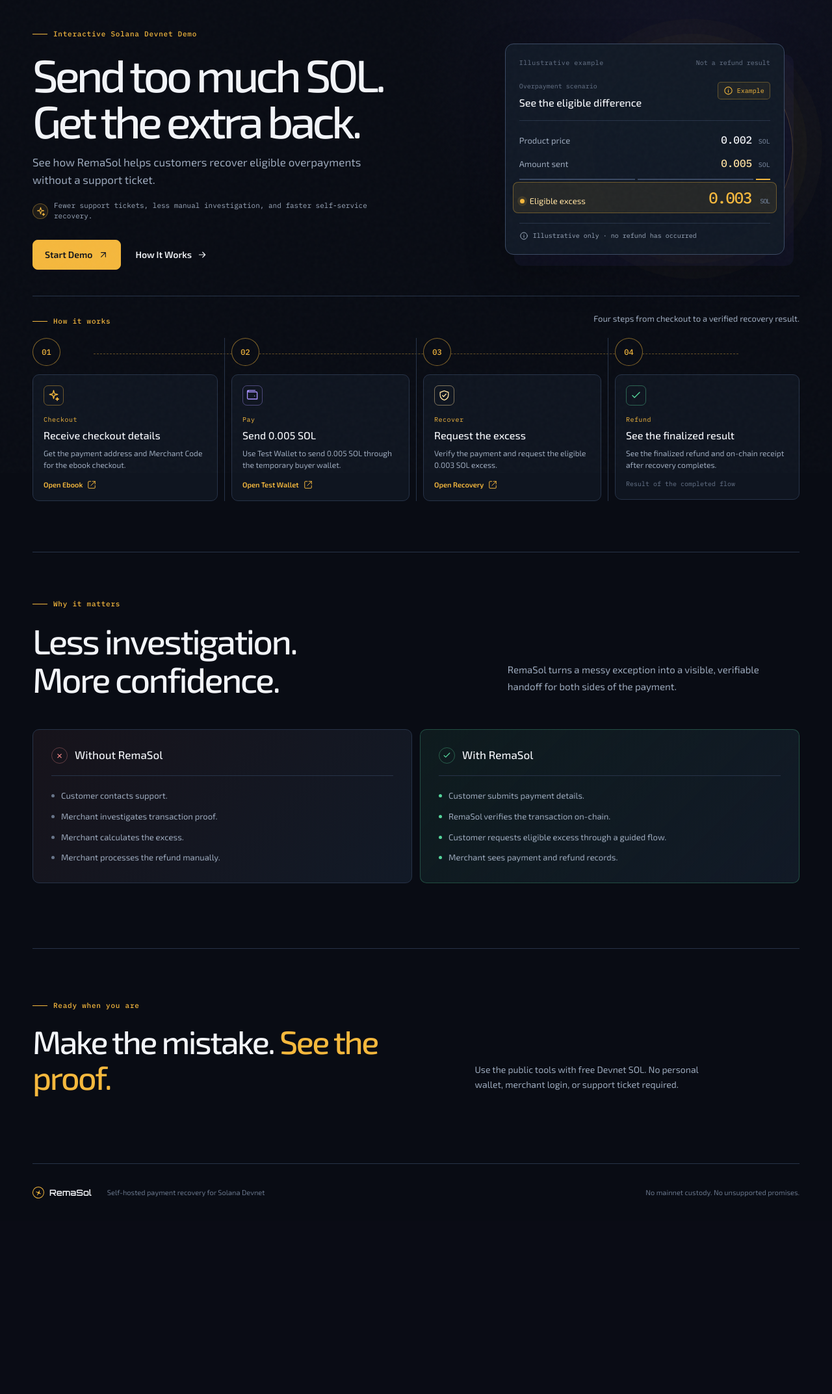
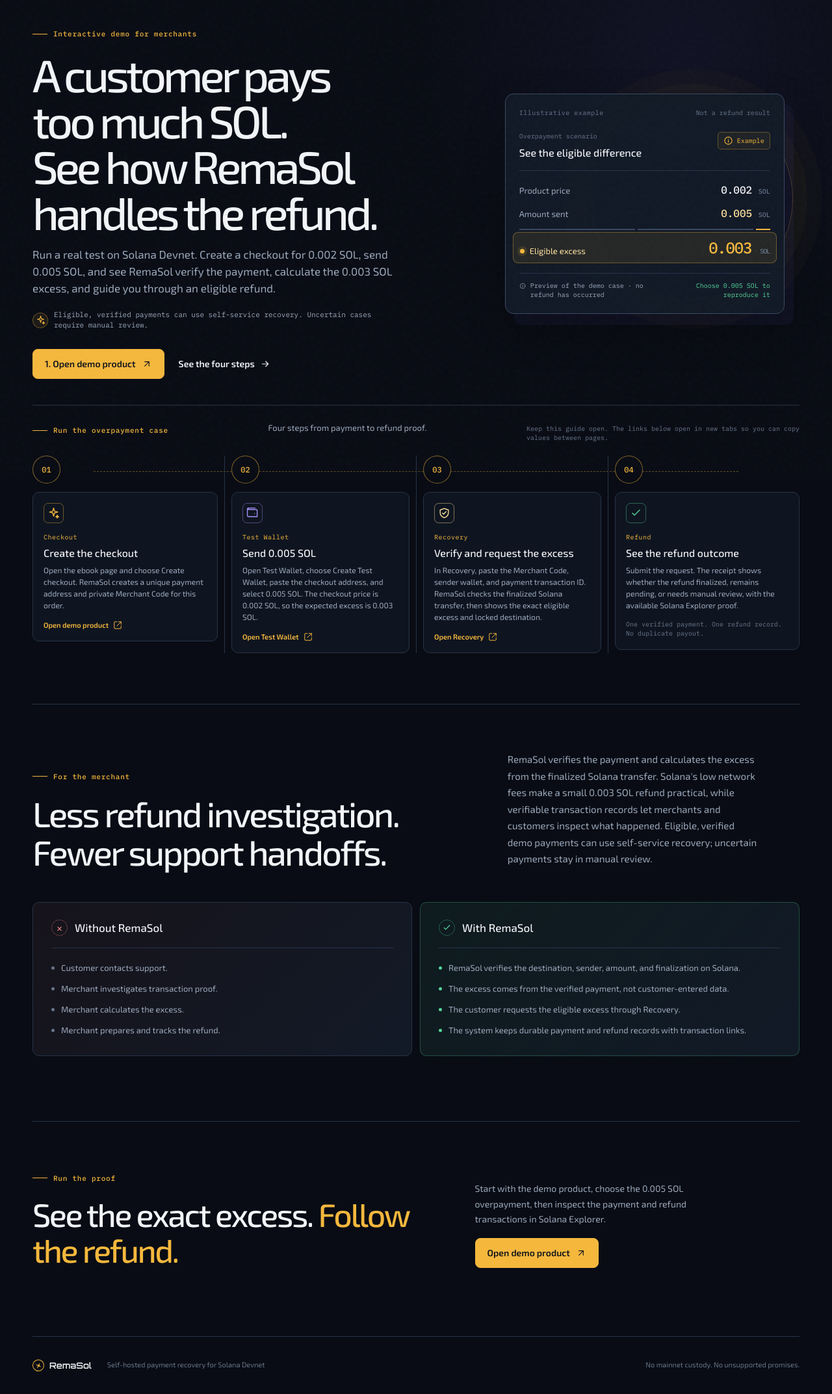
Before and after one commit to dalamaa/Rema-Sol, a Flask app: page /demo in a window 1280 px wide. Shown: the part 72-2217 px from the top of the page at 65% size. Before the commit the page ends 1916 px from the top, so only its background shows below. Run offline with Flask 3, Linux system fonts and the light colour scheme.

Commit message:
Complete homepage and demo experience

```diff
--- a/remasol/routes.py
+++ b/remasol/routes.py
@@ -162,7 +162,16 @@ def status_label(value):
 
 @bp.route("/")
 def home():
-    return render_template("home.html", **template_context())
+    return render_template(
+        "home.html",
+        **template_context(
+            page_title="RemaSol | SOL overpayment recovery",
+            meta_description=(
+                "RemaSol helps small merchants handle eligible SOL overpayments on "
+                "Solana Devnet with guided customer recovery and less manual refund work."
+            ),
+        ),
+    )
 
 
 @bp.route("/merchant/login", methods=["GET", "POST"])
@@ -344,7 +353,16 @@ def create_checkout(slug):
 
 @bp.route("/demo")
 def demo_wallet():
-    return render_template("demo_guide.html", **template_context(title="Interactive demo"))
+    return render_template(
+        "demo_guide.html",
+        **template_context(
+            page_title="RemaSol Demo | Recover a SOL overpayment",
+            meta_description=(
+                "Run a Solana Devnet overpayment test, see RemaSol identify the exact excess, "
+                "and follow the eligible recovery and refund proof."
+            ),
+        ),
+    )
 
 
 @bp.route("/wallet")
@@ -746,13 +764,18 @@ def receipt(refund_id):
 
 def state_message(state: str, order: dict | None) -> str:
     if state == "eligible":
-        return "The payment is above the product price. The refundable excess is ready to return to the locked destination."
+        if order:
+            return (
+                f"RemaSol verified {order['payment_sol']} SOL sent to a {order['price_sol']} SOL checkout. "
+                f"The {order['excess_sol']} SOL excess can be requested below."
+            )
+        return "The verified payment includes an eligible excess that can be requested below."
     if state == "underpaid":
         return "This payment is below the product price. RemaSol will not create an automatic payout."
     if state == "exact":
         return "This payment exactly matches the product price. There is no excess to return."
     if state == "submitted":
-        return "The signed refund is on Devnet and waiting for finalization."
+        return "The signed refund is on Devnet and waiting for finalization. Do not submit another request."
     if state == "finalized":
         return "The refund transaction is finalized on Solana Devnet."
     if state == "needs_review":
--- a/remasol/static/css/style.css
+++ b/remasol/static/css/style.css
@@ -932,7 +932,12 @@ td strong { color: var(--text); font-size: 13px; font-weight: 500; }
 .demo-guide-close { display: grid; grid-template-columns: 1.1fr .9fr; align-items: end; gap: 70px; padding-block: 80px 105px; border-top: 1px solid var(--line); }
 .demo-guide-close h2 { margin: 21px 0 0; font-size: clamp(33px, 4vw, 50px); line-height: 1.1; letter-spacing: -.05em; font-weight: 500; }
 .demo-guide-close h2 span { color: var(--gold); }
-.demo-guide-close > p { max-width: 350px; margin: 0 0 5px; color: var(--muted); font-size: 14px; line-height: 1.65; }
+.demo-guide-close-cta { max-width: 350px; display: grid; gap: 18px; align-items: start; }
+.demo-guide-close-cta p { margin: 0; color: var(--muted); font-size: 14px; line-height: 1.65; }
+.demo-guide-close-cta .button { justify-self: start; }
+.transaction-proof-dual { display: grid; grid-template-columns: repeat(2, minmax(0, 1fr)); align-items: stretch; }
+.transaction-proof-item { width: 100%; min-width: 0; display: flex; flex-direction: column; align-items: flex-start; }
+.transaction-proof-item .button { margin-top: 18px; }
 
 @media (max-width: 1020px) {
   .demo-guide-hero { grid-template-columns: minmax(0, .95fr) minmax(360px, .85fr); gap: 45px; }
@@ -947,7 +952,7 @@ td strong { color: var(--text); font-size: 13px; font-weight: 500; }
   .demo-guide-hero-copy { max-width: 680px; }
   .demo-guide-hero-visual { min-height: 430px; }
   .demo-guide-section-heading, .demo-guide-close { grid-template-columns: 1fr; gap: 25px; }
-  .demo-guide-section-heading > p, .demo-guide-close > p { max-width: 560px; }
+  .demo-guide-section-heading > p, .demo-guide-close-cta { max-width: 560px; }
   .demo-lifecycle { grid-template-columns: repeat(2, 1fr); gap: 39px 0; }
   .demo-lifecycle::before { display: none; }
   .demo-step:nth-child(3) { border-left: 0; padding-left: 0; }
@@ -989,6 +994,8 @@ td strong { color: var(--text); font-size: 13px; font-weight: 500; }
   .demo-compare-grid { grid-template-columns: 1fr; margin-top: 35px; }
   .demo-compare-card { padding-inline: 20px; }
   .demo-guide-close { gap: 21px; padding-block: 69px 82px; }
+  .demo-guide-close-cta .button { width: 100%; }
+  .transaction-proof-dual { grid-template-columns: 1fr; }
 }
 
 /* Demo guide: keep the action, example, and lifecycle in the first view. */
@@ -1017,6 +1024,7 @@ td strong { color: var(--text); font-size: 13px; font-weight: 500; }
 .demo-guide-lifecycle-heading { display: flex; align-items: baseline; justify-content: space-between; gap: 30px; }
 .demo-guide-lifecycle-heading .eyebrow { flex: 0 0 auto; }
 .demo-guide-lifecycle-heading p { margin: 0; color: var(--muted); font-size: 13px; }
+.demo-guide-lifecycle-note { max-width: 420px; color: var(--dim) !important; font: 10px/1.45 var(--mono) !important; }
 .demo-lifecycle { margin-top: 19px; }
 .demo-step { padding-right: 10px; }
 .demo-step + .demo-step { padding-left: 10px; }
--- a/remasol/templates/base.html
+++ b/remasol/templates/base.html
@@ -5,8 +5,8 @@
   <meta charset="utf-8">
   <meta name="viewport" content="width=device-width, initial-scale=1">
   <meta name="theme-color" content="#0a0d16">
-  <title>{% if title %}{{ title }} · {% endif %}RemaSol</title>
-  <meta name="description" content="RemaSol is a clear, private checkout for digital products on Solana Devnet, with recovery when a payment is higher than the price.">
+  <title>{% if page_title %}{{ page_title }}{% elif title %}{{ title }} · RemaSol{% else %}RemaSol{% endif %}</title>
+  <meta name="description" content="{{ meta_description or 'RemaSol is a clear, private checkout for digital products on Solana Devnet, with recovery when a payment is higher than the price.' }}">
   <link rel="preconnect" href="https://fonts.googleapis.com">
   <link rel="preconnect" href="https://fonts.gstatic.com" crossorigin>
   <link href="https://fonts.googleapis.com/css2?family=Exo+2:wght@400;500;600;700&family=IBM+Plex+Mono:wght@400;500;600&family=Orbitron:wght@500;600;700&display=swap" rel="stylesheet">
--- a/remasol/templates/checkout.html
+++ b/remasol/templates/checkout.html
@@ -27,7 +27,7 @@
         </div>
       </div>
 
-      <p class="payment-refund-note checkout-refund-note" role="note">For easier refunds, pay from a Solana wallet you control. Exchange withdrawals may need manual review if you overpay.</p>
+      <p class="payment-refund-note checkout-refund-note" role="note">Running the public demo? Keep this page open, then open Test Wallet and paste this unique payment address. For easier refunds, pay from a Solana wallet you control. Unverified or exchange-origin overpayments may require manual review.</p>
     </main>
 
     <aside class="checkout-side">
@@ -48,11 +48,12 @@
         <div class="checkout-code-block">
           <div class="checkout-code-heading"><span>Private Merchant Code</span></div>
           <div class="claim-code" data-copy="{{ claim_code }}"><span>{{ claim_code }}</span><button type="button" class="copy-button" aria-label="Copy private Merchant Code">{{ icon('copy', 15) }} Copy Code</button></div>
-          <p class="checkout-save-note">Save this code with your transaction ID.</p>
+          <p class="checkout-save-note">Save this code. Recovery also needs the sender wallet address and payment transaction ID.</p>
         </div>
         {% endif %}
 
         <div class="payment-actions">
+          <a class="button button-primary" href="{{ url_for('main.test_wallet') }}" target="_blank" rel="noopener noreferrer">Open Test Wallet {{ icon('arrow-up-right', 14) }}</a>
           <a class="button button-quiet" href="solana:{{ order.payment_address }}?amount={{ order.price_sol }}">{{ icon('wallet', 16) }} Pay with Solana Pay</a>
           <span class="payment-network">{{ icon('shield', 14) }} Solana Devnet · native SOL</span>
         </div>
--- a/remasol/templates/demo_guide.html
+++ b/remasol/templates/demo_guide.html
@@ -4,13 +4,13 @@
   <section class="demo-guide-hero section-wrap" aria-labelledby="demo-guide-title">
     <div class="demo-guide-hero-main">
       <div class="demo-guide-hero-copy">
-        <div class="eyebrow"><span class="eyebrow-line"></span> Interactive Solana Devnet Demo</div>
-        <h1 id="demo-guide-title">Send too much SOL. Get the extra back.</h1>
-        <p class="demo-guide-lede">See how RemaSol helps customers recover eligible overpayments without a support ticket.</p>
-        <p class="demo-guide-note"><span class="demo-guide-note-icon">{{ icon('spark', 15) }}</span>Fewer support tickets, less manual investigation, and faster self-service recovery.</p>
+        <div class="eyebrow"><span class="eyebrow-line"></span> Interactive demo for merchants</div>
+        <h1 id="demo-guide-title">A customer pays too much SOL. See how RemaSol handles the refund.</h1>
+        <p class="demo-guide-lede">Run a real test on Solana Devnet. Create a checkout for 0.002 SOL, send 0.005 SOL, and see RemaSol verify the payment, calculate the 0.003 SOL excess, and guide you through an eligible refund.</p>
+        <p class="demo-guide-note"><span class="demo-guide-note-icon">{{ icon('spark', 15) }}</span>Eligible, verified payments can use self-service recovery. Uncertain cases require manual review.</p>
         <div class="demo-guide-actions">
-          <a class="button button-primary" href="{{ url_for('main.product_checkout', slug='the-digital-creator-s-guide') }}" target="_blank" rel="noopener noreferrer">Start Demo {{ icon('arrow-up-right', 16) }}</a>
-          <a class="text-link" href="#lifecycle">How It Works {{ icon('arrow-right', 16) }}</a>
+          <a class="button button-primary" href="{{ url_for('main.product_checkout', slug='the-digital-creator-s-guide') }}" target="_blank" rel="noopener noreferrer">1. Open demo product {{ icon('arrow-up-right', 16) }}</a>
+          <a class="text-link" href="#lifecycle">See the four steps {{ icon('arrow-right', 16) }}</a>
         </div>
       </div>
 
@@ -44,15 +44,16 @@
               <dd>0.003 <small>SOL</small></dd>
             </div>
           </dl>
-          <div class="demo-example-foot"><span>{{ icon('info', 14) }} Illustrative only · no refund has occurred</span></div>
+          <div class="demo-example-foot"><span>{{ icon('info', 14) }} Preview of the demo case · no refund has occurred</span><span>Choose 0.005 SOL to reproduce it</span></div>
         </div>
       </div>
     </div>
 
     <section class="demo-guide-lifecycle" id="lifecycle" aria-labelledby="lifecycle-title">
       <div class="demo-guide-lifecycle-heading">
-        <div class="eyebrow"><span class="eyebrow-line"></span> How it works</div>
-        <p id="lifecycle-title">Four steps from checkout to a verified recovery result.</p>
+        <div class="eyebrow"><span class="eyebrow-line"></span> Run the overpayment case</div>
+        <p id="lifecycle-title">Four steps from payment to refund proof.</p>
+        <p class="demo-guide-lifecycle-note">Keep this guide open. The links below open in new tabs so you can copy values between pages.</p>
       </div>
 
       <div class="demo-lifecycle">
@@ -61,9 +62,9 @@
           <div class="demo-step-body">
             <div class="demo-step-icon">{{ icon('spark', 19) }}</div>
             <span class="demo-step-kicker">Checkout</span>
-            <h3>Receive checkout details</h3>
-            <p>Get the payment address and Merchant Code for the ebook checkout.</p>
-            <a class="demo-step-link" href="{{ url_for('main.product_checkout', slug='the-digital-creator-s-guide') }}" target="_blank" rel="noopener noreferrer">Open Ebook {{ icon('external', 14) }}</a>
+            <h3>Create the checkout</h3>
+            <p>Open the ebook page and choose Create checkout. RemaSol creates a unique payment address and private Merchant Code for this order.</p>
+            <a class="demo-step-link" href="{{ url_for('main.product_checkout', slug='the-digital-creator-s-guide') }}" target="_blank" rel="noopener noreferrer">Open demo product {{ icon('external', 14) }}</a>
           </div>
         </article>
 
@@ -71,9 +72,9 @@
           <div class="demo-step-index">02</div>
           <div class="demo-step-body">
             <div class="demo-step-icon demo-step-icon-violet">{{ icon('wallet', 19) }}</div>
-            <span class="demo-step-kicker">Pay</span>
+            <span class="demo-step-kicker">Test Wallet</span>
             <h3>Send 0.005 SOL</h3>
-            <p>Use Test Wallet to send 0.005 SOL through the temporary buyer wallet.</p>
+            <p>Open Test Wallet, choose Create Test Wallet, paste the checkout address, and select 0.005 SOL. The checkout price is 0.002 SOL, so the expected excess is 0.003 SOL.</p>
             <a class="demo-step-link" href="{{ url_for('main.test_wallet') }}" target="_blank" rel="noopener noreferrer">Open Test Wallet {{ icon('external', 14) }}</a>
           </div>
         </article>
@@ -82,9 +83,9 @@
           <div class="demo-step-index">03</div>
           <div class="demo-step-body">
             <div class="demo-step-icon demo-step-icon-gold">{{ icon('shield', 19) }}</div>
-            <span class="demo-step-kicker">Recover</span>
-            <h3>Request the excess</h3>
-            <p>Verify the payment and request the eligible 0.003 SOL excess.</p>
+            <span class="demo-step-kicker">Recovery</span>
+            <h3>Verify and request the excess</h3>
+            <p>In Recovery, paste the Merchant Code, sender wallet, and payment transaction ID. RemaSol checks the finalized Solana transfer, then shows the exact eligible excess and locked destination.</p>
             <a class="demo-step-link" href="{{ url_for('main.recover') }}" target="_blank" rel="noopener noreferrer">Open Recovery {{ icon('external', 14) }}</a>
           </div>
         </article>
@@ -94,9 +95,9 @@
           <div class="demo-step-body">
             <div class="demo-step-icon demo-step-icon-green">{{ icon('check', 19) }}</div>
             <span class="demo-step-kicker">Refund</span>
-            <h3>See the finalized result</h3>
-            <p>See the finalized refund and on-chain receipt after recovery completes.</p>
-            <span class="demo-step-result">Result of the completed flow</span>
+            <h3>See the refund outcome</h3>
+            <p>Submit the request. The receipt shows whether the refund finalized, remains pending, or needs manual review, with the available Solana Explorer proof.</p>
+            <span class="demo-step-result">One verified payment. One refund record. No duplicate payout.</span>
           </div>
         </article>
       </div>
@@ -106,10 +107,10 @@
   <section class="demo-guide-section demo-benefit-section section-wrap">
     <div class="demo-guide-section-heading demo-benefit-heading">
       <div>
-        <div class="eyebrow"><span class="eyebrow-line"></span> Why it matters</div>
-        <h2>Less investigation. More confidence.</h2>
+        <div class="eyebrow"><span class="eyebrow-line"></span> For the merchant</div>
+        <h2>Less refund investigation. Fewer support handoffs.</h2>
       </div>
-      <p>RemaSol turns a messy exception into a visible, verifiable handoff for both sides of the payment.</p>
+      <p>RemaSol verifies the payment and calculates the excess from the finalized Solana transfer. Solana's low network fees make a small 0.003 SOL refund practical, while verifiable transaction records let merchants and customers inspect what happened. Eligible, verified demo payments can use self-service recovery; uncertain payments stay in manual review.</p>
     </div>
     <div class="demo-compare-grid">
       <div class="demo-compare-card demo-compare-without">
@@ -118,16 +119,16 @@
           <li>Customer contacts support.</li>
           <li>Merchant investigates transaction proof.</li>
           <li>Merchant calculates the excess.</li>
-          <li>Merchant processes the refund manually.</li>
+          <li>Merchant prepares and tracks the refund.</li>
         </ul>
       </div>
       <div class="demo-compare-card demo-compare-with">
         <div class="demo-compare-heading"><span class="demo-compare-mark">{{ icon('check', 15) }}</span><h3>With RemaSol</h3></div>
         <ul>
-          <li>Customer submits payment details.</li>
-          <li>RemaSol verifies the transaction on-chain.</li>
-          <li>Customer requests eligible excess through a guided flow.</li>
-          <li>Merchant sees payment and refund records.</li>
+          <li>RemaSol verifies the destination, sender, amount, and finalization on Solana.</li>
+          <li>The excess comes from the verified payment, not customer-entered data.</li>
+          <li>The customer requests the eligible excess through Recovery.</li>
+          <li>The system keeps durable payment and refund records with transaction links.</li>
         </ul>
       </div>
     </div>
@@ -135,10 +136,13 @@
 
   <section class="demo-guide-close section-wrap">
     <div>
-      <div class="eyebrow"><span class="eyebrow-line"></span> Ready when you are</div>
-      <h2>Make the mistake. <span>See the proof.</span></h2>
+      <div class="eyebrow"><span class="eyebrow-line"></span> Run the proof</div>
+      <h2>See the exact excess. <span>Follow the refund.</span></h2>
     </div>
-    <p>Use the public tools with free Devnet SOL. No personal wallet, merchant login, or support ticket required.</p>
+    <div class="demo-guide-close-cta">
+      <p>Start with the demo product, choose the 0.005 SOL overpayment, then inspect the payment and refund transactions in Solana Explorer.</p>
+      <a class="button button-primary" href="{{ url_for('main.product_checkout', slug='the-digital-creator-s-guide') }}" target="_blank" rel="noopener noreferrer">Open demo product {{ icon('arrow-up-right', 16) }}</a>
+    </div>
   </section>
 </div>
 {% endblock %}
--- a/remasol/templates/product.html
+++ b/remasol/templates/product.html
@@ -27,10 +27,10 @@
     {% if error %}<div class="inline-error" role="alert">{{ icon('alert', 15) }} {{ error }}</div>{% endif %}
     <form method="post" action="{{ url_for('main.create_checkout', slug=product.slug) }}" class="product-cta-form" data-loading-text="Opening checkout…">
       <input type="hidden" name="csrf_token" value="{{ csrf_token }}">
-      <button class="button button-primary product-cta" type="submit">Buy with SOL {{ icon('arrow-right', 17) }}</button>
+      <button class="button button-primary product-cta" type="submit">Create checkout {{ icon('arrow-right', 17) }}</button>
     </form>
     <div class="product-purchase-meta"><span class="product-network-label">{{ icon('shield', 14) }} Solana Devnet</span></div>
-    <p class="product-note">A private checkout room is created next with the exact payment address and your private claim code.</p>
+    <p class="product-note">Create a private checkout next. It includes the exact payment address and private Merchant Code for recovery.</p>
   </div>
 </section>
 
```
Also changed, not shown: remasol/templates/home.html (+32 -34 lines), remasol/templates/receipt.html (+7 -4 lines), remasol/templates/refund.html (+5 -5 lines), remasol/templates/wallet.html (+15 -15 lines), tests/test_routes.py (+15 -13 lines), tests/test_security.py (+48 -0 lines).
